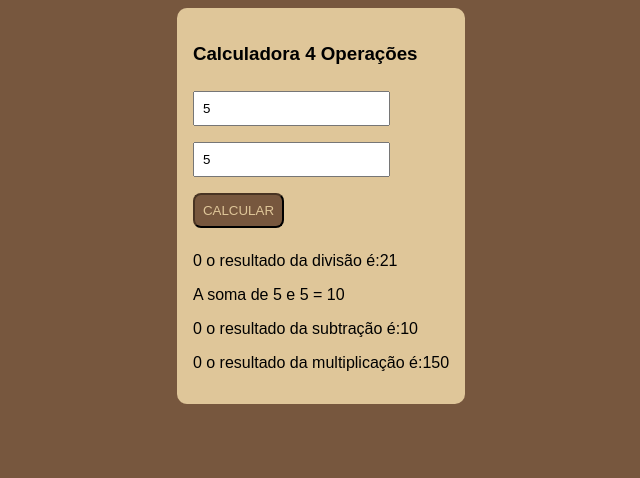
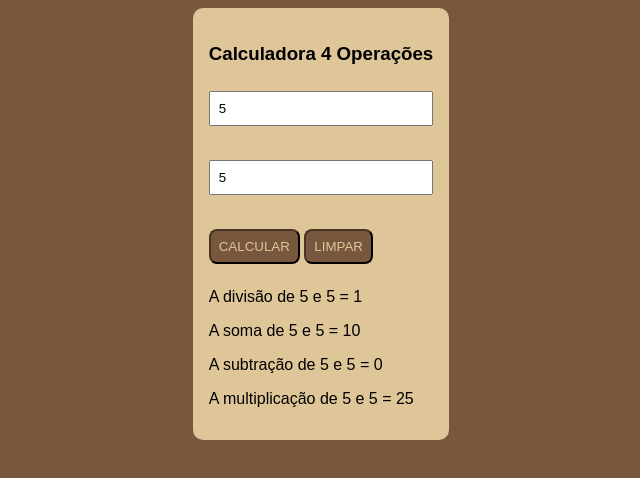
Before and after one commit to Guto-potato/2dsc_lioncio, a plain HTML site: page index.html in a window 1280 px wide. Both pictures are taken after typing "5", "5" into the empty fields and a click on the input "CALCULAR". Shown: the whole page, without its empty margins (327-967 px from the left). Drawn offline with Linux system fonts and the light colour scheme.

Commit message:
rarrumando a calculadora legal

```diff
--- a/CALCULADORA/css/estilo.css
+++ b/CALCULADORA/css/estilo.css
@@ -13,6 +13,12 @@ body{
     padding: 16px;
     border-radius: 10px;
 }
+
+.inputs{
+    display: flex;
+    flex-direction: column;
+}
+
 input {
     margin: 8px 0;
     padding: 8px;
@@ -25,3 +31,11 @@ input {
     border-radius: 8px;
     border-color: #493423;
 }
+
+#btn-LIMPAR{
+    background-color: #77573e;
+    color: #dfc699;
+    padding: 8px;
+    border-radius: 8px;
+    border-color: #493423;
+}
--- a/CALCULADORA/js/script.js
+++ b/CALCULADORA/js/script.js
@@ -3,7 +3,7 @@ const numero1 = document.querySelector('#numero1')
 const numero2 = document.querySelector('#numero2')
 const btnCalcular = document.querySelector('#btn-calcular')
 const resultado = document.querySelector('#resultado')
-const divisao = document.querySelector('.divicao')
+const divisao = document.querySelector('.divisao')
 const adicao = document.querySelector('.adicao')
 const subitracao = document.querySelector('.subitracao')
 const multiplicacao = document.querySelector('.multiplicacao')
@@ -15,8 +15,14 @@ function calcular(){
     if(typeof n1 === 'number'
         && typeof n2 === 'number') {
             const add = `A soma de ${n1} e ${n2} = ${n1+n2}`
+            const sub = `A subtração de ${n1} e ${n2} = ${n1-n2}`
+            const div = `A divisão de ${n1} e ${n2} = ${n1/n2}`
+            const mult = `A multiplicação de ${n1} e ${n2} = ${n1*n2}`
             //alert (add)
             adicao.innerHTML = add
+            subitracao.innerHTML = sub
+            divisao.innerHTML = div
+            multiplicacao.innerHTML = mult
         } else {
             alert ('Por favor, digite um número')
         }
@@ -24,6 +30,6 @@ function calcular(){
 }
 //ADICIONA ESCUTAR DE EVENTOS
 btnCalcular.addEventListener('click', function(evento){
-   evento.preventDefault() // Tirar o comportamento padrão
+   evento.preventDefault()
    calcular()
 })
--- a/index.html
+++ b/index.html
@@ -10,13 +10,18 @@
     <div class="APP">
         <h3>Calculadora 4 Operações</h3>
         <form class="formulario">
-            <input type="number" id="numero1" placeholder="Digite o N°1"><br>
-            <input type="number" id="numero2" placeholder="Digite o N°2"><br>
-            <input type="submit" value="CALCULAR" id="btn-calcular">
+            <div class="inputs">
+                <input type="number" id="numero1" placeholder="Digite o N°1"><br>
+                <input type="number" id="numero2" placeholder="Digite o N°2"><br>
+            </div>
+            <div class="botoes">
+                <input type="submit" value="CALCULAR" id="btn-calcular">
+                <input type="submit" value="LIMPAR" id="btn-LIMPAR">
+            </div>
         </form>
         <!--AQUI COMEÇA A EXIBIÇÃO-->
         <div class="resultado">
-            <p class="divicao">0 o resultado da divisão é:21</p>
+            <p class="divisao">0 o resultado da divisão é:21</p>
             <p class="adicao">0 o resultado da adição é:50</p>
             <p class="subitracao">0 o resultado da subtração é:10</p>
             <p class="multiplicacao">0 o resultado da multiplicação é:150</p>
```
